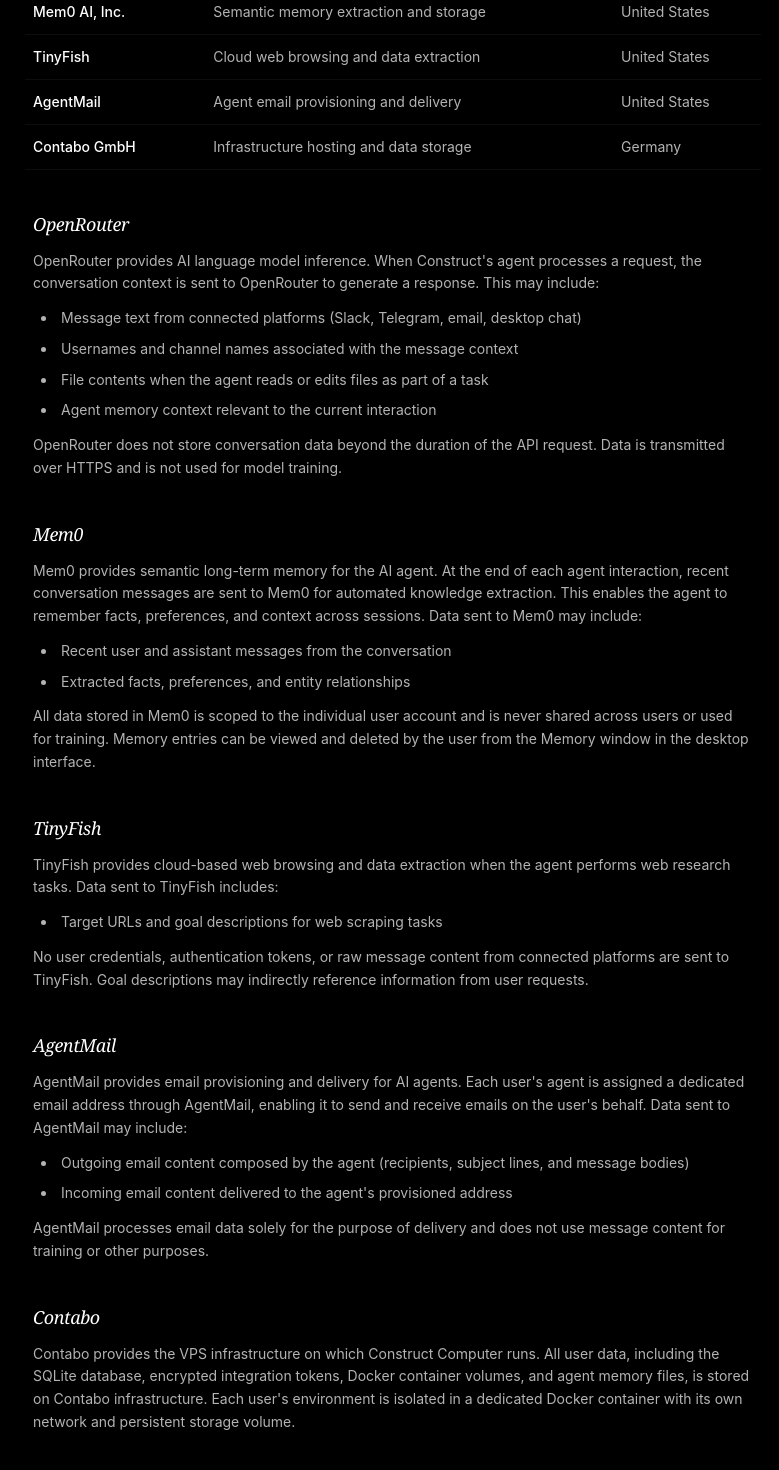
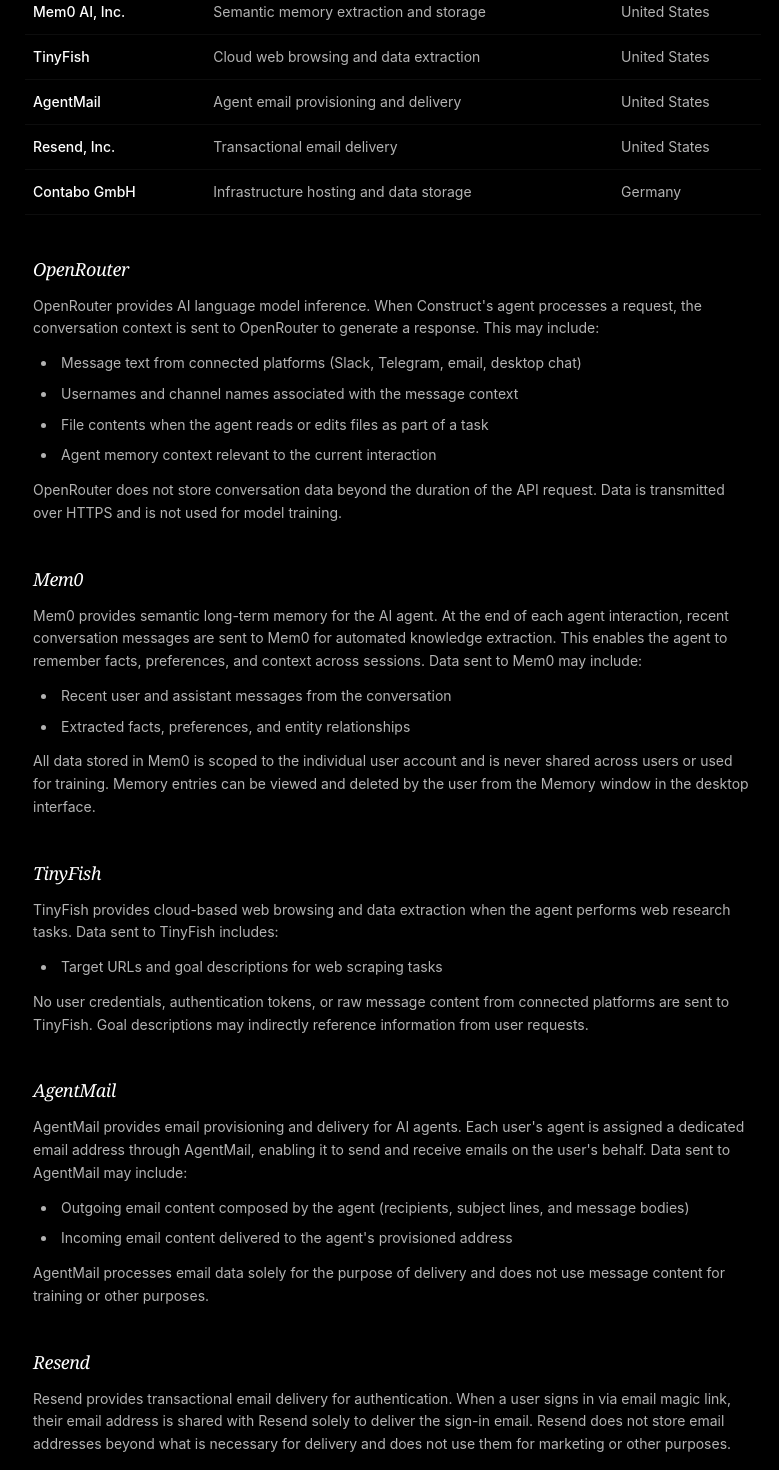
Before and after one commit to construct-computer/landing, a React (Vite) app: page /sub-processors in a window 1280 px wide. Shown: the part 700-2170 px from the top of the page, without its empty margins (247-1026 px from the left). Built offline with nearby package versions, Linux system fonts and the light colour scheme.

Commit message:
feat: add Resend as sub-processor for transactional email delivery

```diff
--- a/src/pages/SubProcessors.tsx
+++ b/src/pages/SubProcessors.tsx
@@ -109,6 +109,15 @@
                     </td>
                     <td className="py-3 px-2">
                       Agent email provisioning and delivery
+                    </td>
+                    <td className="py-3 px-2">United States</td>
+                  </tr>
+                  <tr className="border-b border-white/5">
+                    <td className="py-3 px-2 text-white font-medium">
+                      Resend, Inc.
+                    </td>
+                    <td className="py-3 px-2">
+                      Transactional email delivery
                     </td>
                     <td className="py-3 px-2">United States</td>
                   </tr>
@@ -249,6 +258,22 @@
               className="text-white text-lg italic tracking-tight mb-3"
               style={font}
             >
+              Resend
+            </h2>
+            <p>
+              Resend provides transactional email delivery for authentication.
+              When a user signs in via email magic link, their email address is
+              shared with Resend solely to deliver the sign-in email. Resend does
+              not store email addresses beyond what is necessary for delivery and
+              does not use them for marketing or other purposes.
+            </p>
+          </section>
+
+          <section>
+            <h2
+              className="text-white text-lg italic tracking-tight mb-3"
+              style={font}
+            >
               Contabo
             </h2>
             <p>
```
